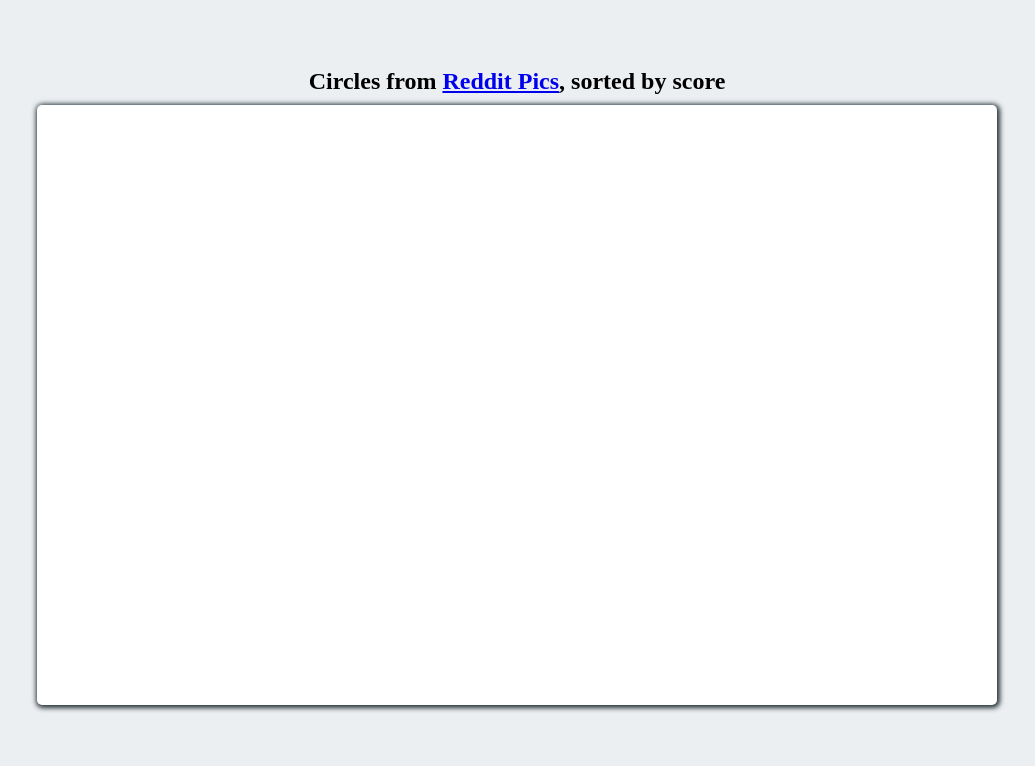
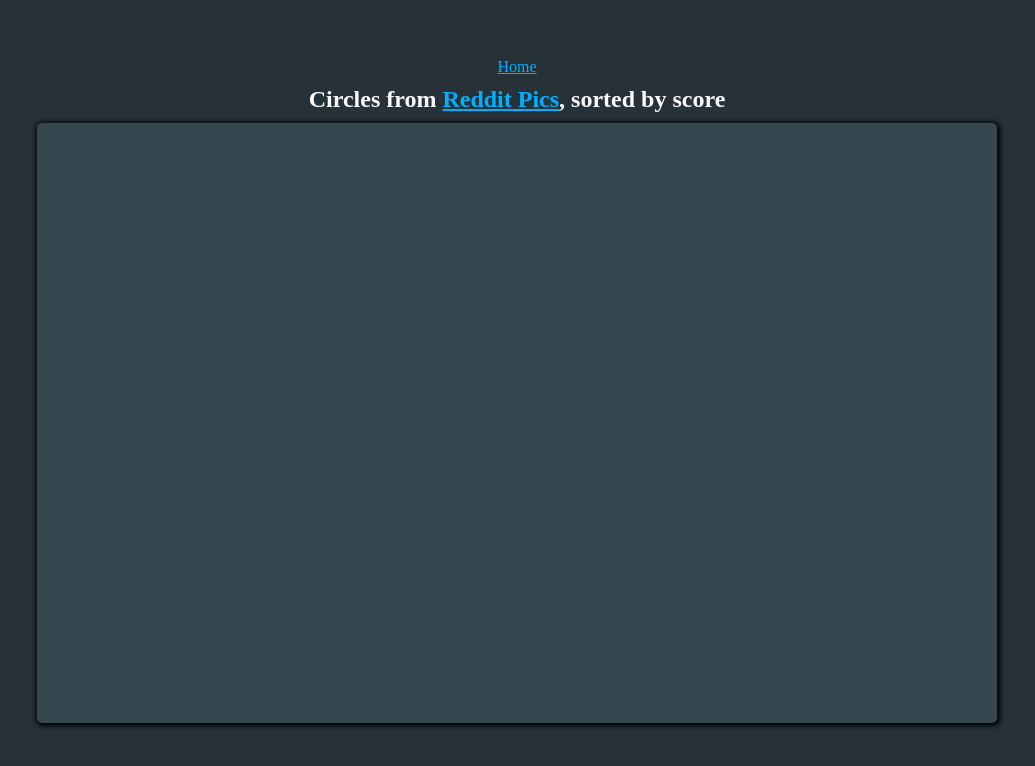
Before and after one commit to nem035/d3-reddit-pics, a website: page pages/circles/index.html in a window 1280 px wide. Shown: the whole page, without its empty margins (123-1158 px from the left). Drawn offline with nearby package versions, Linux system fonts and the light colour scheme; no server answers.

Commit message:
dark theme

```diff
--- a/index.css
+++ b/index.css
@@ -1,5 +1,6 @@
 body {
-  background: #eceff1;
+  background: #263238;
+  color: #fafafa;
   padding: 50px;
 }
 
@@ -7,15 +8,24 @@ body {
   text-align: center;
 }
 
+a {
+	color: #00b0ff;
+}
+
+a:visited,
+a:active {
+	color: #0091ea;
+}
+
 h2 {
   margin: 10px;
 }
 
 svg {
-  background: white;
+  background: #37474f;
   width: 960px;
   height: 600px;
   border-radius: 5px;
-  box-shadow: 1px 1px 5px 2px #263238;
+  box-shadow: 1px 1px 5px 2px black;
   font-family: monospace;
 }
--- a/pages/circles/index.html
+++ b/pages/circles/index.html
@@ -6,6 +6,7 @@
     <link rel="stylesheet" href="../../index.css"/>
   </head>
   <body class="content">
+    <a href="../../index.html">Home</a>
     <h2>
       Circles from <a href="https://www.reddit.com/r/pics.json">Reddit Pics</a>, sorted by score
     </h2>
```
